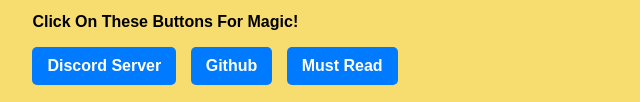
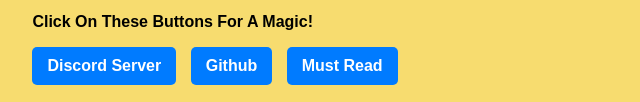
Before and after one commit to harys722/harys.is-a.dev, a plain HTML site: page index.html in a window 1280 px wide. Shown: the part 739-841 px from the top of the page, 198-838 px from the left. Drawn offline with Linux system fonts and the light colour scheme.

Commit message:
index.html

```diff
--- a/index.html
+++ b/index.html
@@ -130,7 +130,7 @@
             </li>
         </ul>
 
-        <p>Click On These Buttons For Magic!</p>
+        <p>Click On These Buttons For A Magic!</p>
         <div>
             <button onclick="window.open('https://discord.gg/CPN5eYPABx', '_blank')">Discord Server</button>
             <button onclick="window.open('https://github.com/harys722', '_blank')">Github</button>
```
